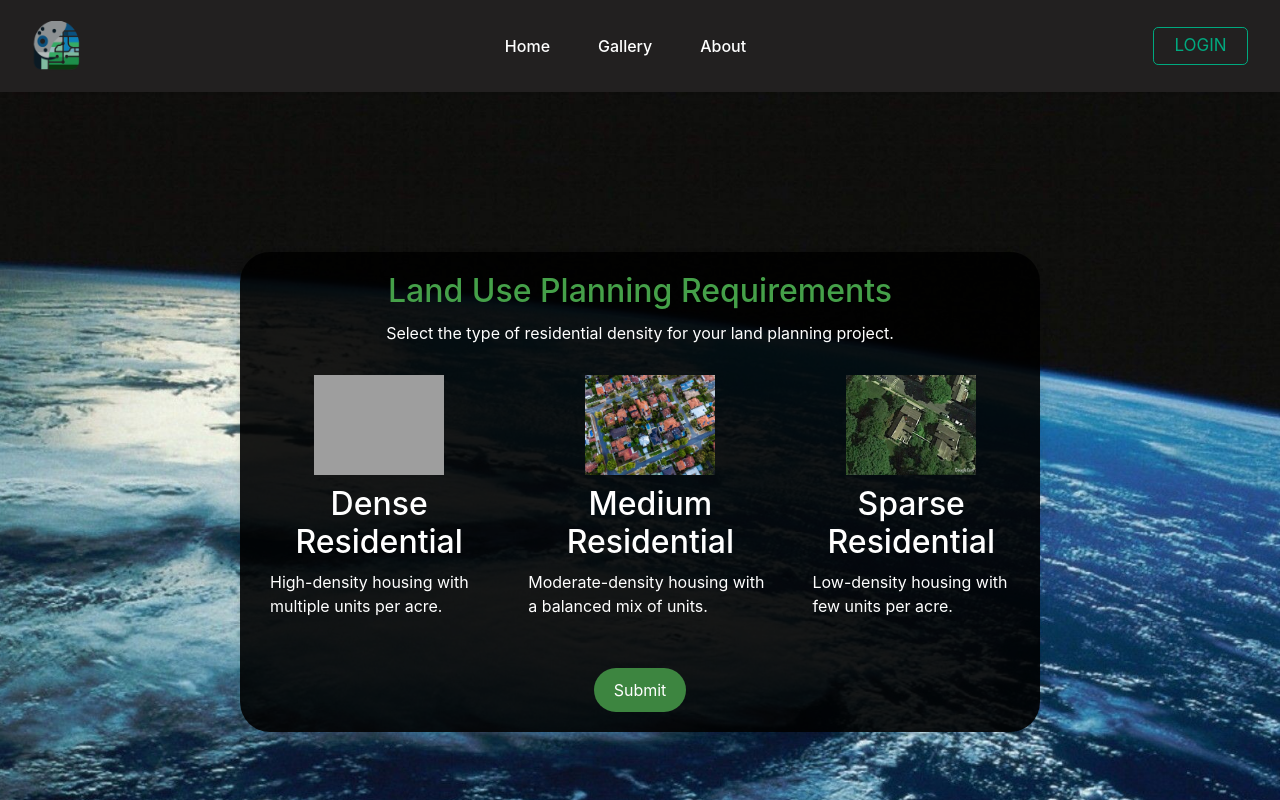
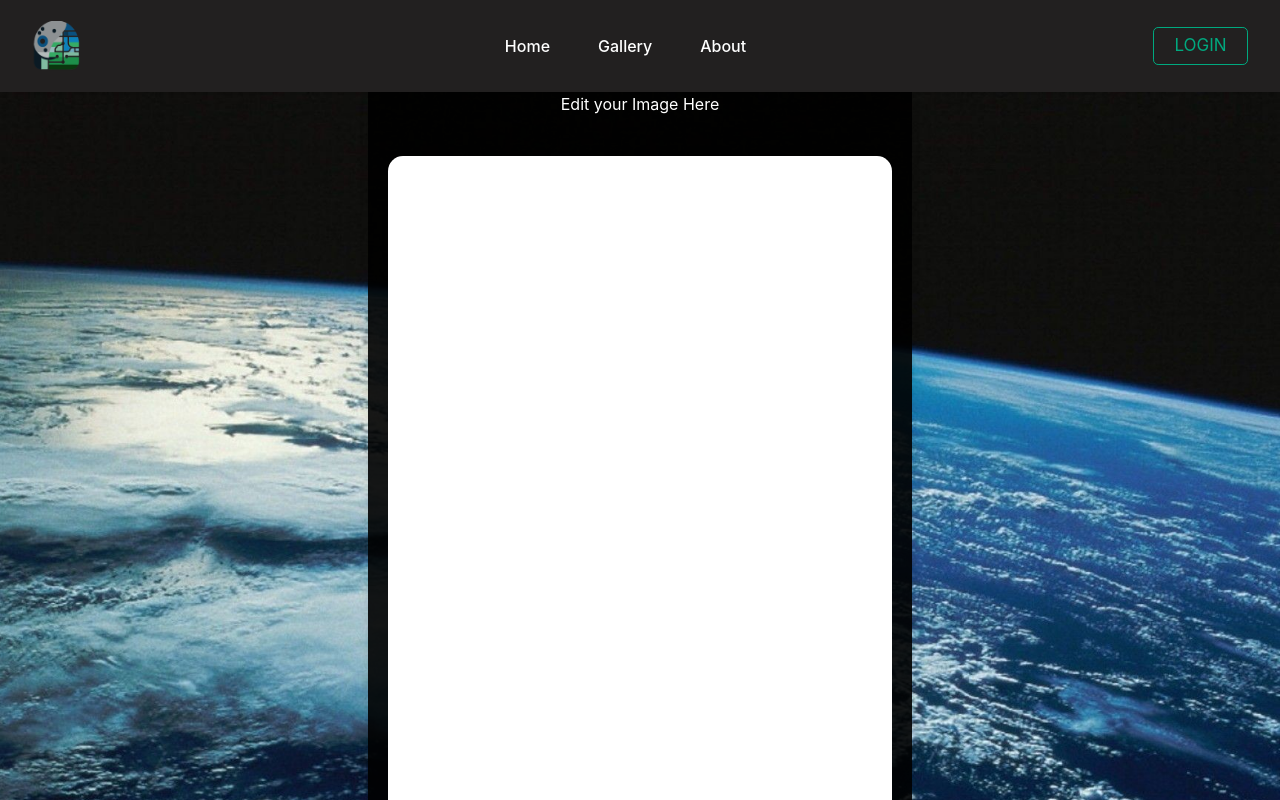
Before and after one commit to Raffay6671/GeoAI-Vistas, a React (Vite) app in the folder geoaivista/: page /requirementform in a window 1280 px wide. Shown: the top 800 px of the page. Built offline with nearby package versions, Linux system fonts and the light colour scheme; grey boxes are pictures that could not be loaded.

Commit message:
Mask Image Functionality Done

```diff
--- a/geoaivista/index.html
+++ b/geoaivista/index.html
@@ -4,6 +4,11 @@
     <meta charset="UTF-8" />
     <meta name="viewport" content="width=device-width, initial-scale=1.0" />
     <title>Geo-aiVistas</title>
+    <!-- Font Awesome -->
+    <link
+      rel="stylesheet"
+      href="https://cdnjs.cloudflare.com/ajax/libs/font-awesome/6.0.0-beta3/css/all.min.css"
+    />
   </head>
   <body>
     <div id="root"></div>
--- a/geoaivista/src/pages/RequirementForm/RequirementForm.jsx
+++ b/geoaivista/src/pages/RequirementForm/RequirementForm.jsx
@@ -1,56 +1,210 @@
-import { useState } from 'react';
-import { useNavigate } from 'react-router-dom';
+import { FontAwesomeIcon } from "@fortawesome/react-fontawesome";
+import { faUndoAlt } from "@fortawesome/free-solid-svg-icons";
+import { useState, useEffect, useRef } from "react";
+import { useNavigate } from "react-router-dom";
+import { useUser } from "../../context/UserContext";
+import { Stage, Layer, Image as KonvaImage, Line } from "react-konva";
 import styles from "../../styles/RequirementForm.module.css";
 
 const RequirementForm = () => {
-  const [selectedOption, setSelectedOption] = useState('');
+  const [selectedOption, setSelectedOption] = useState("");
+  const { uploadedImage, setInvisibleLayer } = useUser(); // Access uploaded image and set invisible layer in context
+  const [image, setImage] = useState(null); // Loaded image object for drawing
+  const [imageDimensions, setImageDimensions] = useState({
+    width: 0,
+    height: 0,
+  }); // Store image dimensions
+  const [lines, setLines] = useState([]); // Store drawn lines (masking) for visible layer
+  const [invisibleLines, setInvisibleLines] = useState([]); // Store drawn lines (masking) for invisible layer
+  const [brushColor, setBrushColor] = useState("rgba(0, 0, 0, 0.5)"); // Default brush color with opacity
+  const [brushSize, setBrushSize] = useState(20); // Default brush size
+  const isDrawing = useRef(false); // To track whether user is drawing
+  const stageRef = useRef(null); // Ref for the entire stage
+  const invisibleLayerRef = useRef(null); // Ref for the invisible layer
   const navigate = useNavigate();
 
-  const handleOptionClick = (option) => {
-    setSelectedOption(option);
+  // Load the uploaded image into an Image object
+  useEffect(() => {
+    if (uploadedImage) {
+      const img = new window.Image();
+      img.src = URL.createObjectURL(uploadedImage); // Create URL for the uploaded image
+      img.onload = () => {
+        setImage(img); // Set image when fully loaded
+        setImageDimensions({ width: img.width, height: img.height }); // Set the image's original dimensions
+      };
+    }
+  }, [uploadedImage]);
+
+  // Start drawing when mouse is pressed
+  const handleMouseDown = () => {
+    isDrawing.current = true;
+    setLines([...lines, []]); // Start a new line for visible layer
+    setInvisibleLines([...invisibleLines, []]); // Start a new line for invisible layer
   };
 
+  // Draw as the user moves the mouse
+  const handleMouseMove = (e) => {
+    if (!isDrawing.current) return;
+
+    const stage = e.target.getStage();
+    const point = stage.getPointerPosition(); // Get the current pointer position
+
+    // For visible layer
+    const lastLine = lines[lines.length - 1];
+    lastLine.push(point);
+    lines.splice(lines.length - 1, 1, lastLine);
+    setLines([...lines]);
+
+    // For invisible layer (synchronized drawing)
+    const lastInvisibleLine = invisibleLines[invisibleLines.length - 1];
+    lastInvisibleLine.push(point);
+    invisibleLines.splice(invisibleLines.length - 1, 1, lastInvisibleLine);
+    setInvisibleLines([...invisibleLines]);
+  };
+
+  // Stop drawing when the mouse is released
+  const handleMouseUp = () => {
+    isDrawing.current = false;
+  };
+
+  // Undo the last drawn line
+  const handleUndo = () => {
+    if (lines.length === 0) return; // Do nothing if no lines exist
+    setLines(lines.slice(0, -1)); // Remove the last line from visible layer
+    setInvisibleLines(invisibleLines.slice(0, -1)); // Remove the last line from invisible layer
+  };
+
+  // Download the invisible layer as an image
+  const downloadMaskedImage = (dataURL) => {
+    const link = document.createElement("a");
+    link.href = dataURL;
+    link.download = "maskedImage.png"; // File name for the downloaded image
+    document.body.appendChild(link);
+    link.click();
+    document.body.removeChild(link); // Remove the link after download
+  };
+
+  // Store the invisible layer in context and download the image
   const handleSubmit = () => {
-    console.log('Selected Option:', selectedOption);
-    navigate('/preview', { state: { selectedOption } });
+    const invisibleLayer = invisibleLayerRef.current.toDataURL(); // Get the invisible layer as an image
+    setInvisibleLayer(invisibleLayer); // Store it in the context
+    downloadMaskedImage(invisibleLayer); // Trigger the download of the image
+    console.log("Selected Option:", selectedOption);
+    navigate("/preview", { state: { selectedOption } });
   };
 
   return (
     <div className={styles.background}>
       <div className={styles.formContainer}>
         <h1 className={styles.title}>Land Use Planning Requirements</h1>
-        <p className={styles.subtitle}>Select the type of residential density for your land planning project.</p>
+        <p className={styles.subtitle}>Edit your Image Here</p>
 
-        <div className={styles.optionsContainer}>
-          <div
-            className={`${styles.option} ${selectedOption === 'Dense Residential' ? styles.selected : ''}`}
-            onClick={() => handleOptionClick('Dense Residential')}
-          >
-            <img src="src/assets/DenseResidential.png" alt="Dense Residential" className={styles.icon} />
-            <h2>Dense Residential</h2>
-            <p className={styles.optionSub}>High-density housing with multiple units per acre.</p>
-          </div>
+        <div className={styles.imageEditor}>
+          {image ? (
+            <div>
+              <div className="toolbar">
+                {/* Undo Button */}
+                <button
+                  style={{
+                    backgroundColor: "transparent",
+                    border: "none",
+                    cursor: "pointer",
+                  }}
+                  onClick={handleUndo}
+                >
+                  <i
+                    className="fas fa-undo-alt undo-icon"
+                    style={{
+                      fontSize: "24px",
+                      color: "black",
+                      marginLeft: "10px",
+                    }}
+                  ></i>
+                </button>
 
-          <div
-            className={`${styles.option} ${selectedOption === 'Medium Residential' ? styles.selected : ''}`}
-            onClick={() => handleOptionClick('Medium Residential')}
-          >
-            <img src="src/assets/MediumResidential.jpg" alt="Medium Residential" className={styles.icon} />
-            <h2>Medium Residential</h2>
-            <p className={styles.optionSub}>Moderate-density housing with a balanced mix of units.</p>
-          </div>
+                {/* Brush Settings */}
+                <div className="brush-settings">
+                  <label>Brush Color:</label>
+                  <input
+                    type="color"
+                    value={brushColor}
+                    onChange={(e) => setBrushColor(e.target.value)}
+                    style={{ marginLeft: "10px" }}
+                  />
+                  <label style={{ marginLeft: "20px" }}>Brush Size:</label>
+                  <input
+                    type="range"
+                    min="1"
+                    max="50"
+                    value={brushSize}
+                    onChange={(e) => setBrushSize(e.target.value)}
+                    style={{ marginLeft: "10px" }}
+                  />
+                </div>
+              </div>
 
-          <div
-            className={`${styles.option} ${selectedOption === 'Sparse Residential' ? styles.selected : ''}`}
-            onClick={() => handleOptionClick('Sparse Residential')}
-          >
-            <img src="src/assets/SparseImage.jpg" alt="Sparse Residential" className={styles.icon} />
-            <h2>Sparse Residential</h2>
-            <p className={styles.optionSub}>Low-density housing with few units per acre.</p>
-          </div>
+              {/* Konva Stage and Layers */}
+              <div className="canvas-container">
+                <Stage
+                  ref={stageRef}
+                  width={imageDimensions.width} // Set stage width to image's original width
+                  height={imageDimensions.height} // Set stage height to image's original height
+                  onMouseDown={handleMouseDown}
+                  onMouseMove={handleMouseMove}
+                  onMouseUp={handleMouseUp}
+                >
+                  {/* Invisible Layer (Black Background) - placed first, so it is hidden */}
+                  <Layer ref={invisibleLayerRef}>
+                    <KonvaImage
+                      width={imageDimensions.width}
+                      height={imageDimensions.height}
+                      fill="black"
+                    />
+                    {invisibleLines.map((line, i) => (
+                      <Line
+                        key={i}
+                        points={line.flatMap((point) => [point.x, point.y])} // Flatten points for Konva
+                        stroke="white" // White marker on the black background for masking
+                        strokeWidth={brushSize}
+                        tension={0.5}
+                        lineCap="round"
+                        globalCompositeOperation="source-over"
+                      />
+                    ))}
+                  </Layer>
+
+                  {/* Visible Layer */}
+                  <Layer>
+                    {image && (
+                      <KonvaImage
+                        image={image}
+                        width={imageDimensions.width}
+                        height={imageDimensions.height}
+                      />
+                    )}
+                    {lines.map((line, i) => (
+                      <Line
+                        key={i}
+                        points={line.flatMap((point) => [point.x, point.y])} // Flatten points for Konva
+                        stroke={brushColor} // Use selected brush color
+                        strokeWidth={brushSize} // Use selected brush size
+                        tension={0.5} // Smooth the line
+                        lineCap="round" // Round line ends
+                        globalCompositeOperation="source-over" // Regular drawing
+                      />
+                    ))}
+                  </Layer>
+                </Stage>
+              </div>
+            </div>
+          ) : (
+            <p>No image uploaded</p>
+          )}
         </div>
 
-        <button className={styles.submitButton} onClick={handleSubmit}>Submit</button>
+        <button className={styles.submitButton} onClick={handleSubmit}>
+          Submit
+        </button>
       </div>
     </div>
   );
--- a/geoaivista/src/styles/Home.module.css
+++ b/geoaivista/src/styles/Home.module.css
@@ -85,6 +85,7 @@
 .uploadedList {
 	margin-top: 20px;
 	text-align: left;
+	color: white;
 }
 
 .uploadedFile {
--- a/geoaivista/src/styles/RequirementForm.module.css
+++ b/geoaivista/src/styles/RequirementForm.module.css
@@ -16,9 +16,9 @@
 	padding: 20px;
 	border-radius: 30px;
 	box-shadow: 0 4px 8px rgba(0, 0, 0, 0.1);
-	max-width: 800px;
-	height: 480px;
+	max-width: 900px;
 	text-align: center;
+	height: auto;
 
 	display: flex;
 	flex-direction: column;
@@ -38,40 +38,56 @@
 	margin-bottom: 20px;
 }
 
-.optionsContainer {
+.imageEditor {
+	width: 100%;
+	max-width: 800px;
+	height: 700px; /* Adjust height for editor */
+	background-color: #ffffff; /* Dark background for the editor */
 	display: flex;
-	justify-content: space-around;
-	margin-bottom: 20px;
-	color: #fff;
-	gap: 20px;
+	flex-direction: column;
+	justify-content: center;
+	align-items: center;
+	margin-top: 20px;
+	border-radius: 15px;
+	position: relative;
+	overflow: hidden;
 }
 
-.option {
-	text-align: center;
-	cursor: pointer;
-	padding: 10px;
-	border-radius: 8px;
-	transition: background-color 0.3s;
-}
-.optionSub {
-	color: #fff;
-	font-size: 16px;
-	margin-bottom: 20px;
+.canvas-container {
+	width: 700px;
+	height: 500px;
+	border: 1px solid #ddd; /* Border around the canvas */
 }
 
-.option:hover {
-	background-color: rgba(0, 0, 0, 0.1);
-	border: 1px solid #4caf50;
+.toolbar {
+	width: 100%;
+	display: flex;
+	justify-content: space-around; /* Spread out the toolbar items */
+	margin-bottom: 20px;
+	margin-top: 10px;
 }
 
-.selected {
-	border: 2px solid #4caf50;
+.brush-settings {
+	display: flex;
+	align-items: center;
 }
 
-.icon {
-	width: 130px;
-	height: 100px;
-	margin-bottom: 10px;
+
+.undo-btn .undo-icon {
+	font-size: 24px !important; /* Add !important to ensure it overrides other styles */
+	color: #000000 !important; /* Make sure the color is black */
+  }
+
+.brush-settings input[type="color"] {
+	border: none;
+	cursor: pointer;
+	margin-left: 10px;
+}
+
+.brush-settings input[type="range"] {
+	width: 100px;
+	cursor: pointer;
+	margin-left: 10px;
 }
 
 .submitButton {
@@ -82,6 +98,7 @@
 	border: none;
 	border-radius: 3rem;
 	cursor: pointer;
+	margin-top: 40px;
 }
 
 .submitButton:hover {
```
Also changed, not shown: geoaivista/package.json (+8 -1 lines), geoaivista/src/App.jsx (+10 -6 lines), geoaivista/src/context/UserContext.jsx (+19 -1 lines), geoaivista/src/pages/Home/Home.jsx (+10 -2 lines), geoaivista/src/styles/ImageMaskEditor.css (added, +46 -0 lines), 2 other files (tests, documents, lock files or other folders).
